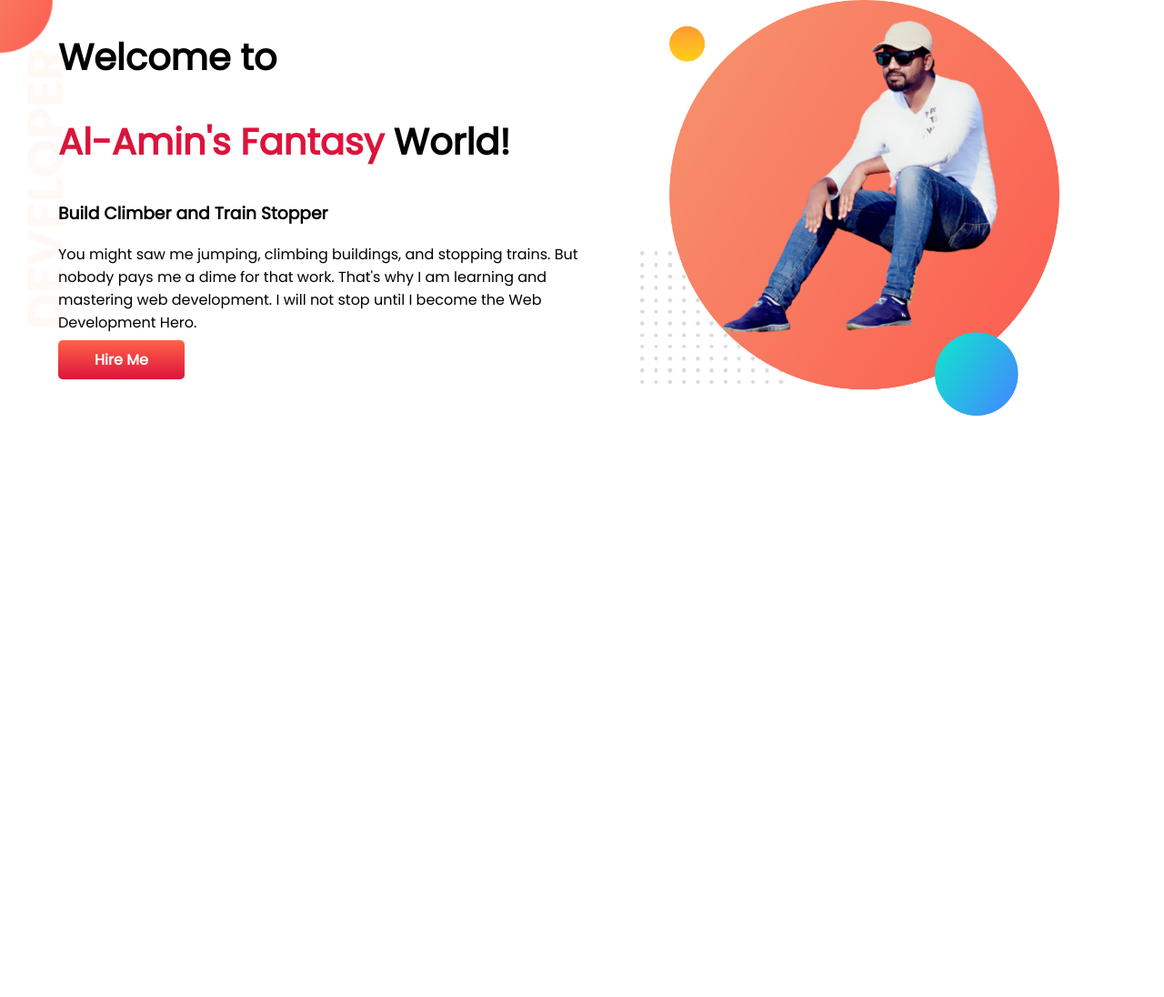
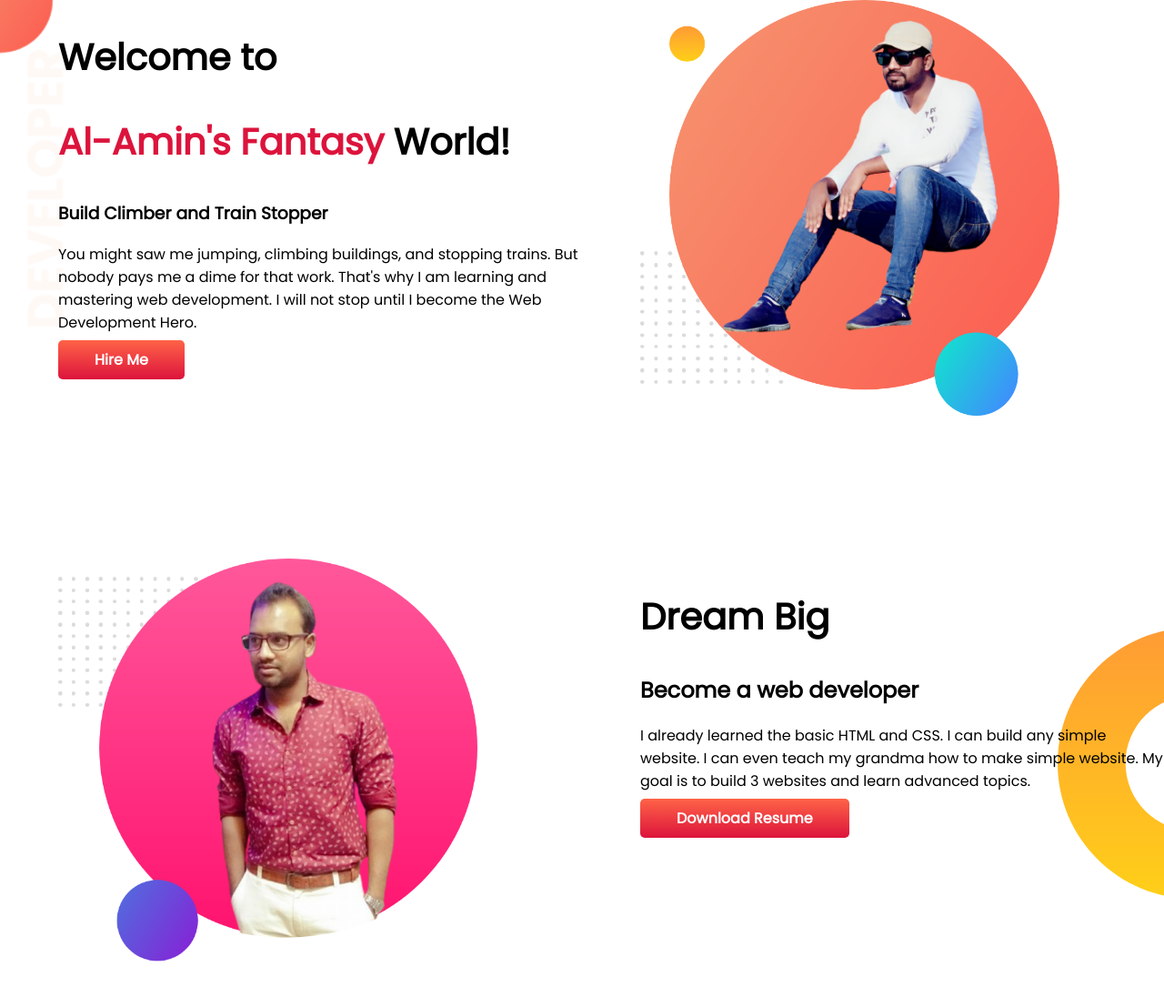
Before and after one commit to Al-Amin5657/Developer-Portfolio, a plain HTML site: page index.html in a window 1280 px wide. Shown: the whole page at 91% size. Before the commit the page ends 800 px from the top, so only its background shows below. Drawn offline with Linux system fonts and the light colour scheme.

Commit message:
Drean-Added

```diff
--- a/index.html
+++ b/index.html
@@ -30,6 +30,20 @@
             <img src="image2/Amin.png" alt="">
         </div>
     </section>
+    <section class="dream-big">
+        <div class="half-width">
+            <img src="image2/amin20.png" alt="">
+        </div>
+        <div class="half-width">
+            <h1>Dream Big</h1>
+            <h2>Become a web developer</h2>
+            <p>I already learned the basic HTML and CSS. I can build any simple website. I can even teach my grandma how
+                to make simple website. My goal is to build 3 websites and learn advanced topics.</p>
+            <a class="link-button" target="_blank" href="">Download Resume</a>
+        </div>
+
+    </section>
+
 </body>
 
 </html>
--- a/style.css
+++ b/style.css
@@ -13,6 +13,7 @@ h1 {
 
 section {
     display: flex;
+    margin-bottom: 150px;
 }
 
 .half-width {
@@ -40,3 +41,8 @@ section {
     background-image: url(images/top-banner.png);
     background-repeat: no-repeat;
 }
+
+.dream-big {
+    background-image: url(images/dream-bg.png);
+    background-repeat: no-repeat;
+    background-position: right;
```
Also changed, not shown: image2/Al-Amin2-removebg-preview.png (added), image2/amin20.png (added).
